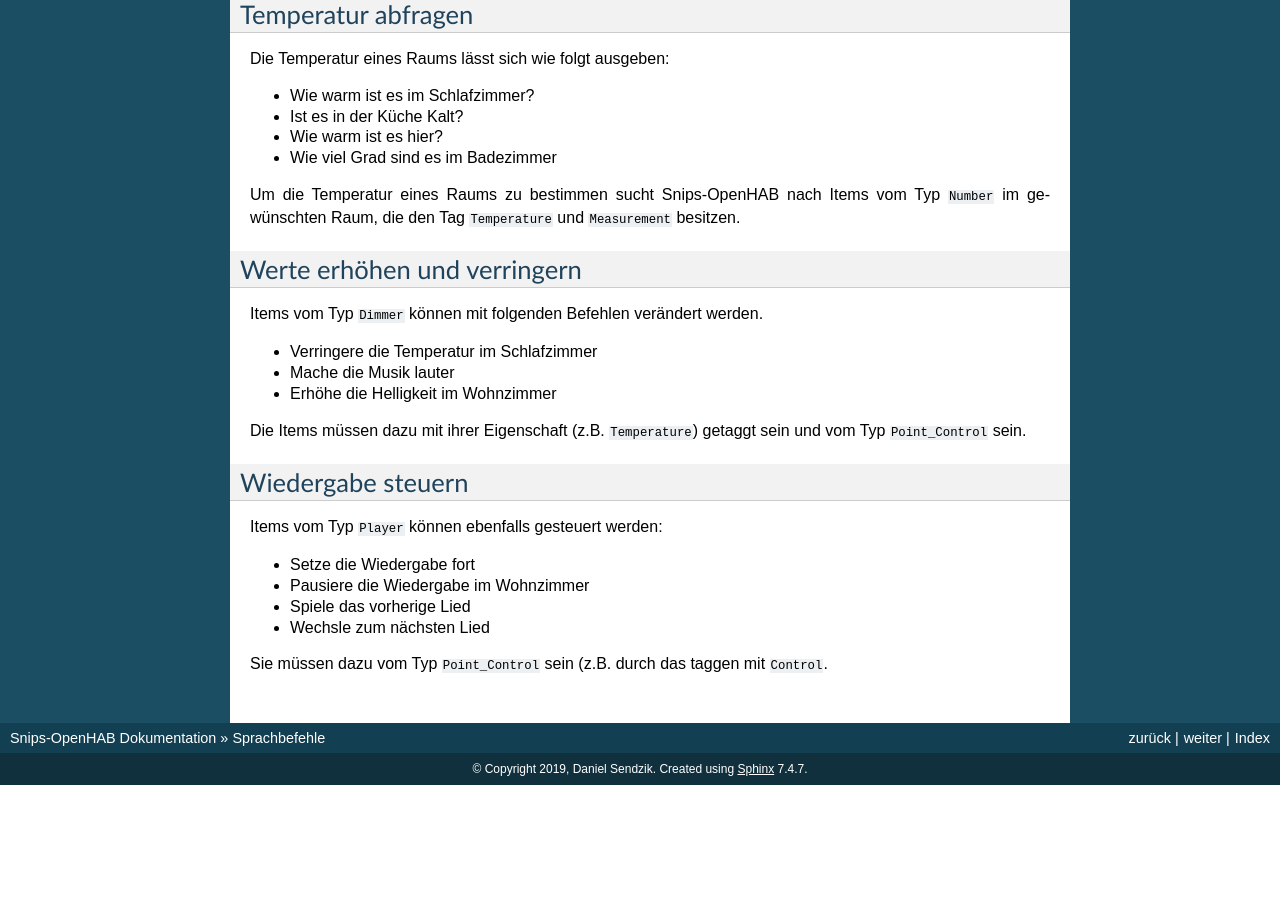
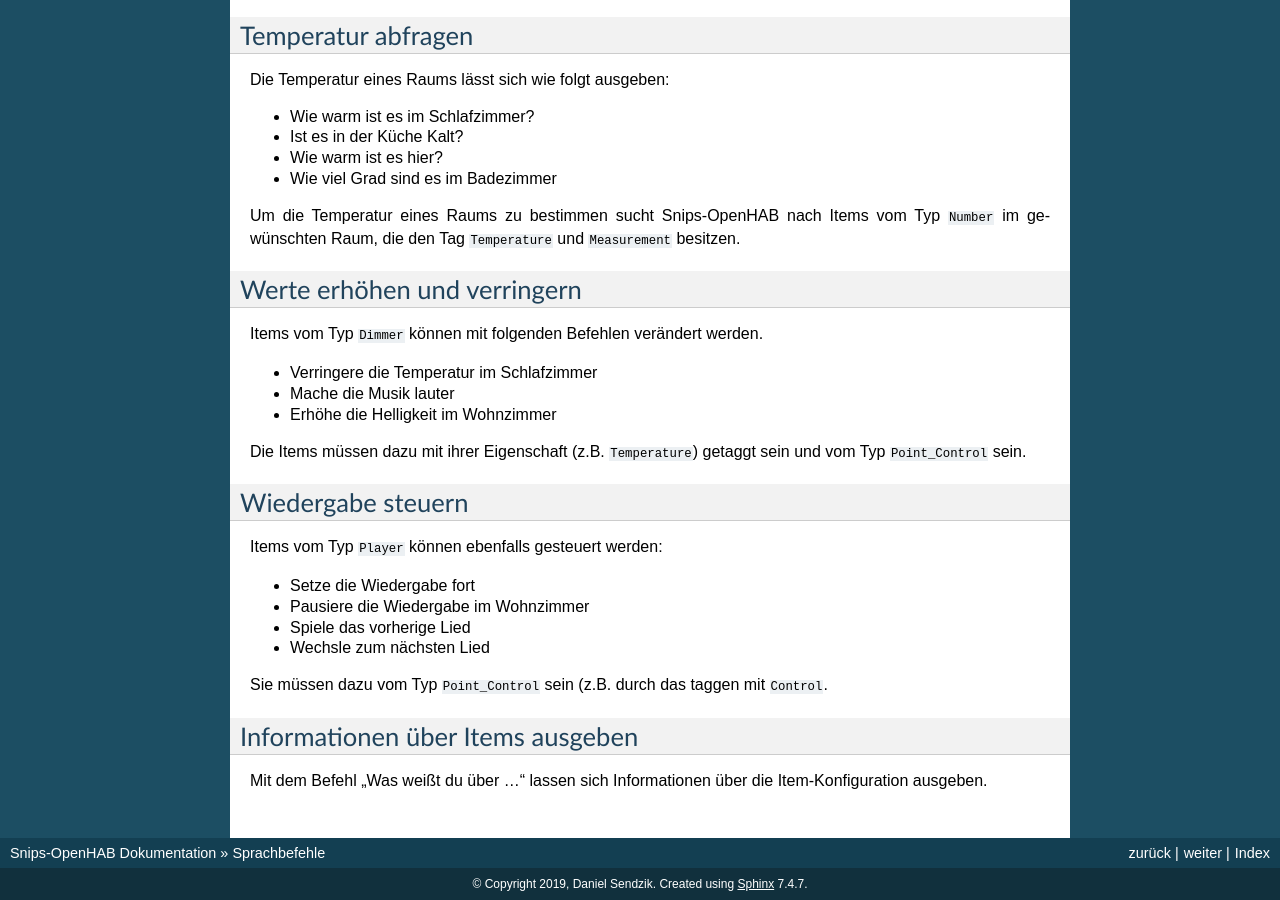
Before and after one commit to Alpha200/snips-openhab, a Sphinx documentation site: the page built from docs/basics/usage.rst, in a window 1280 px wide and 900 px high, scrolled down 735 px. Built offline with Sphinx 7.4.7, drawn with Linux system fonts in a browser that asks for light colours; before the commit the page ends 1520 px from its top, so only the background shows below that; some of the changed text lies outside the part shown.

Commit message:
Added more docs

```diff
--- a/docs/basics/training.rst
+++ b/docs/basics/training.rst
@@ -65,3 +65,9 @@
 
 .. literalinclude:: ../../training/repeatLastMessage.txt
     :language: text
+
+Informationen über Items ausgeben
+---------------------------------
+
+.. literalinclude:: ../../training/whatDoYouKnowAbout.txt
+    :language: text
--- a/docs/basics/usage.rst
+++ b/docs/basics/usage.rst
@@ -7,6 +7,7 @@
 * Die Temperatur eines Raums ausgeben
 * Items vom Typ Dimmer erhöhen und verringern
 * Items vom Typ Player steuern (Play, Pause, Next, Previous)
+* Informationen über Items ausgeben
 
 Bei Anfragen muss stets der Raum genannt werden, in dem sich das Gerät befindet. Es gibt nur die folgenden Ausnahmen:
 
@@ -69,3 +70,8 @@
 * Wechsle zum nächsten Lied
 
 Sie müssen dazu vom Typ ``Point_Control`` sein (z.B. durch das taggen mit ``Control``.
+
+Informationen über Items ausgeben
+---------------------------------
+
+Mit dem Befehl "Was weißt du über ..." lassen sich Informationen über die Item-Konfiguration ausgeben.
```
Also changed, not shown: 1 other file.
